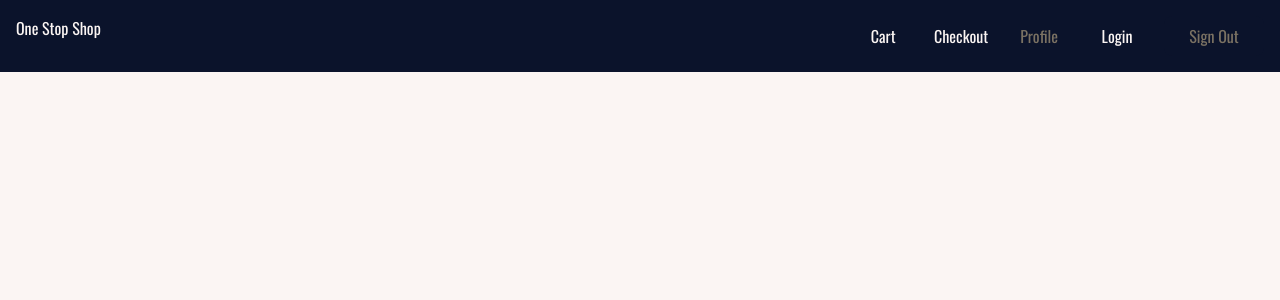
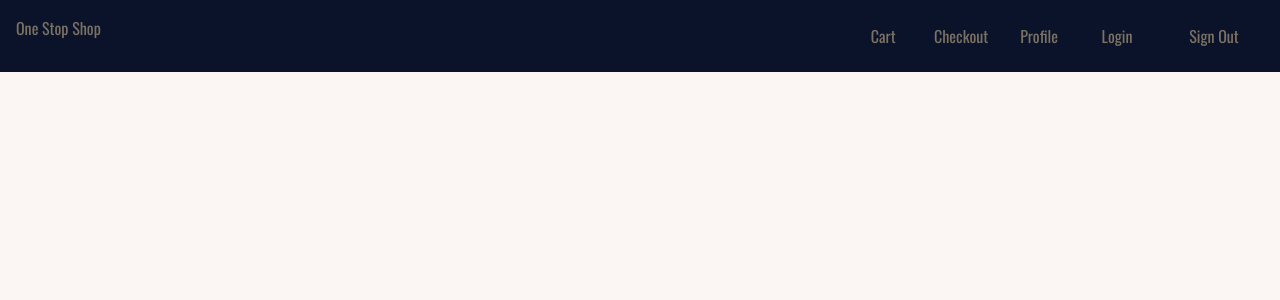
Before and after one commit to Aim4dabush/one-stop-shop, a React (Create React App) app: page / in a window 1280 px wide. Shown: the top 300 px of the page. Built offline with nearby package versions, Linux system fonts and the light colour scheme; the HTML template or start-up script is replaced by a standard one.

Commit message:
added a special prop for shared but

```diff
--- a/src/components/nav-bar/NavBar.js
+++ b/src/components/nav-bar/NavBar.js
@@ -9,6 +9,7 @@ import styles from "./NavBar.module.scss";
 
 const NavBar = () => {
   const [showLinks, setShowLinks] = useState(false);
+  console.log(showLinks);
 
   const mouseEnterHandler = () => {
     setShowLinks(true);
@@ -18,13 +19,19 @@ const NavBar = () => {
   };
   return (
     <nav className={styles.nav_container}>
-      <SharedLink>One Stop Shop</SharedLink>
+      <SharedLink buttonStyle={"nav-link"} path={"/"}>
+        One Stop Shop
+      </SharedLink>
       <ul className={styles.links_list}>
         <li>
-          <SharedLink>Cart</SharedLink>
+          <SharedLink buttonStyle={"nav-link"} path={"/cart"}>
+            Cart
+          </SharedLink>
         </li>
         <li>
-          <SharedLink>Checkout</SharedLink>
+          <SharedLink buttonStyle={"nav-link"} path={"/checkout"}>
+            Checkout
+          </SharedLink>
         </li>
         <li
           className={styles.profile}
@@ -47,10 +54,10 @@ const NavBar = () => {
           </ul>
         </li>
         <li>
-          <SharedLink>Login</SharedLink>
+          <SharedLink path={"/login"}>Login</SharedLink>
         </li>
         <li>
-          <SharedButton>Sign Out</SharedButton>
+          <SharedButton buttonStyle={"nav-link"}>Sign Out</SharedButton>
         </li>
       </ul>
     </nav>
--- a/src/components/shared/shared-button/SharedButton.js
+++ b/src/components/shared/shared-button/SharedButton.js
@@ -1,8 +1,12 @@
 //styles
 import styles from "./SharedButton.module.scss";
 
-const SharedButton = ({ children }) => {
-  return <button>{children}</button>;
+const SharedButton = ({ buttonStyle, children }) => {
+  return (
+    <button className={`${buttonStyle === "nav-link" && styles.nav_link}`}>
+      {children}
+    </button>
+  );
 };
 
 export default SharedButton;
--- a/src/components/shared/shared-button/SharedButton.module.scss
+++ b/src/components/shared/shared-button/SharedButton.module.scss
@@ -1,9 +1,10 @@
 @import "../../../SassVariables.scss";
 
-button {
+.nav_link {
   background-color: $secondary;
   border: none;
   color: $link;
+  font-size: 16px;
   padding: 0.5rem 0.5rem;
   width: 100px;
 
```
